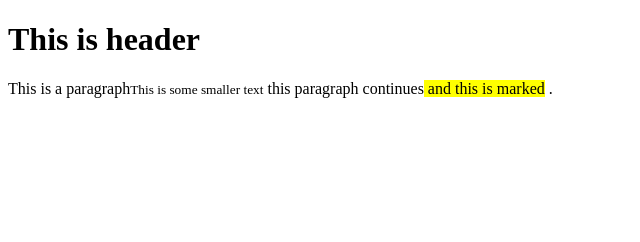
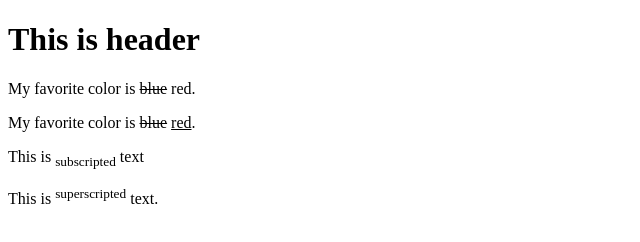
Before and after one commit to ellyse12/html-freeroam, a plain HTML site: page index.html in a window 1280 px wide. Shown: the whole page, without its empty margins (0-640 px from the left). Drawn offline with Linux system fonts and the light colour scheme.

Commit message:
DEL, INS, SUB and SUP functions

```diff
--- a/index.html
+++ b/index.html
@@ -3,9 +3,9 @@
   <head> </head>
   <body>
     <h1>This is header</h1>
-    <p>
-      This is a paragraph<small>This is some smaller text</small> this paragraph
-      continues<mark> and this is marked</mark> .
-    </p>
+    <p>My favorite color is <del>blue</del> red.</p>
+    <p>My favorite color is <del>blue</del> <ins>red</ins>.</p>
+    <p>This is <sub>subscripted</sub> text</p>
+    <p>This is <sup>superscripted</sup> text.</p>
   </body>
 </html>
```
